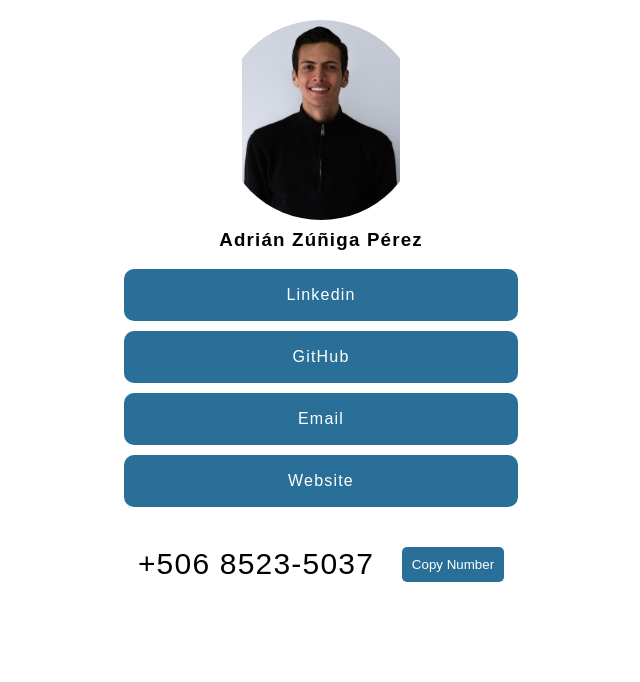
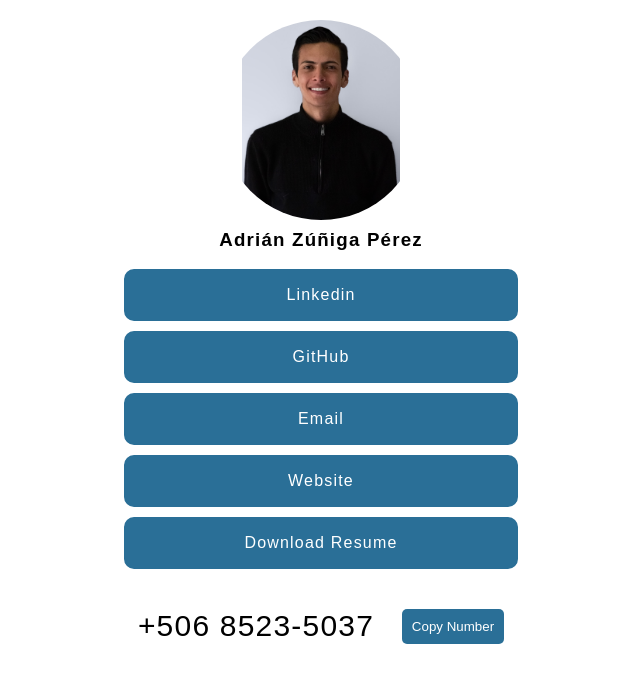
Before and after one commit to 4Driian/Linktree_AdrianWeb, a plain HTML site: page index.html in a window 1280 px wide. Shown: the whole page, without its empty margins (319-959 px from the left). Drawn offline with Linux system fonts and the light colour scheme.

Commit message:
Update cv

```diff
--- a/index.html
+++ b/index.html
@@ -21,6 +21,8 @@
     <a href="https://github.com/4Driian" class="link">GitHub</a>
     <a href="mailto:adrian.web.md@gmail.com" class="link">Email</a>
     <a href="https://portafolio-eosin-tau.vercel.app/" class="link">Website</a>
+    <a href="img/CV Adrián Zuñiga Perez.pdf" class="link" download="CV Adrián Zuñiga Pérez.pdf">Download Resume</a>
+
     <div class="number-clipboard">
       <p class="number" id="phoneNumber">+506 8523-5037</p>
       <button onclick="copyToClipboard('phoneNumber')" class="copyButton">Copy Number</button>
```
Also changed, not shown: 1 other file.
